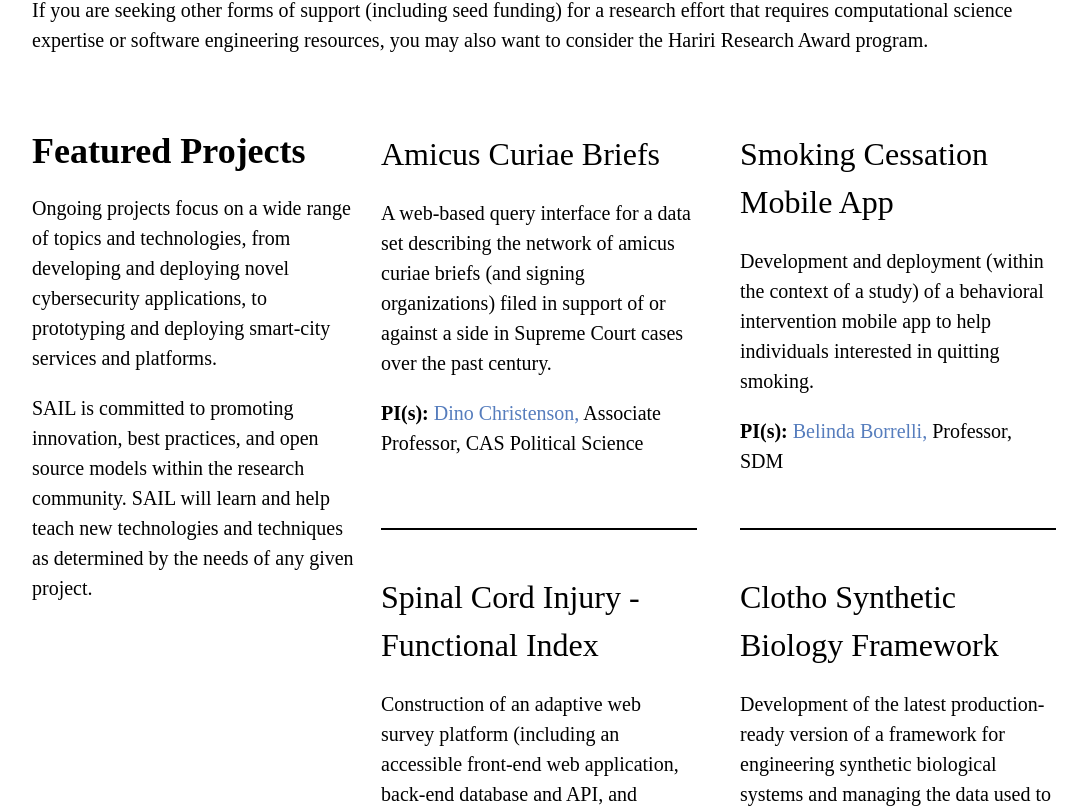
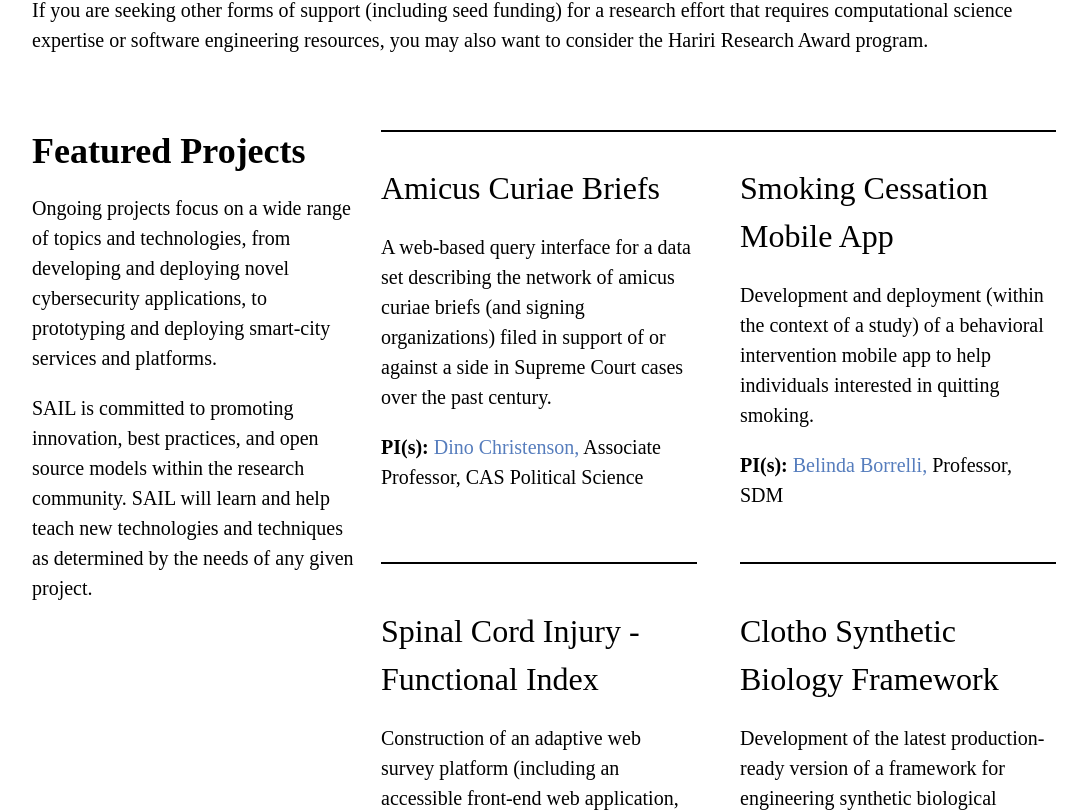
Before and after one commit to hicsail/hicsail.github.io, a React app: page / in a window 1280 px wide. Shown: the part 1430-2242 px from the top of the page, without its empty margins (96-1183 px from the left). Built offline with nearby package versions, Linux system fonts and the light colour scheme; a web font is replaced by a local one.

Commit message:
Add top border to highlighted projects

```diff
--- a/src/components/HighlightedProjectGrid.tsx
+++ b/src/components/HighlightedProjectGrid.tsx
@@ -5,6 +5,8 @@ import { PROJECT_LIST } from '../utils/data/projectInformation';
 export const HighlightedProjectGrid = () => {
   return (
     <Grid
+      borderTop={useColorModeValue('2px solid black', '2px solid white')}
+      paddingTop="2em"
       gridTemplateColumns="repeat(auto-fill, minmax(300px, 1fr))"
       gridGap="43px"
     >
```
